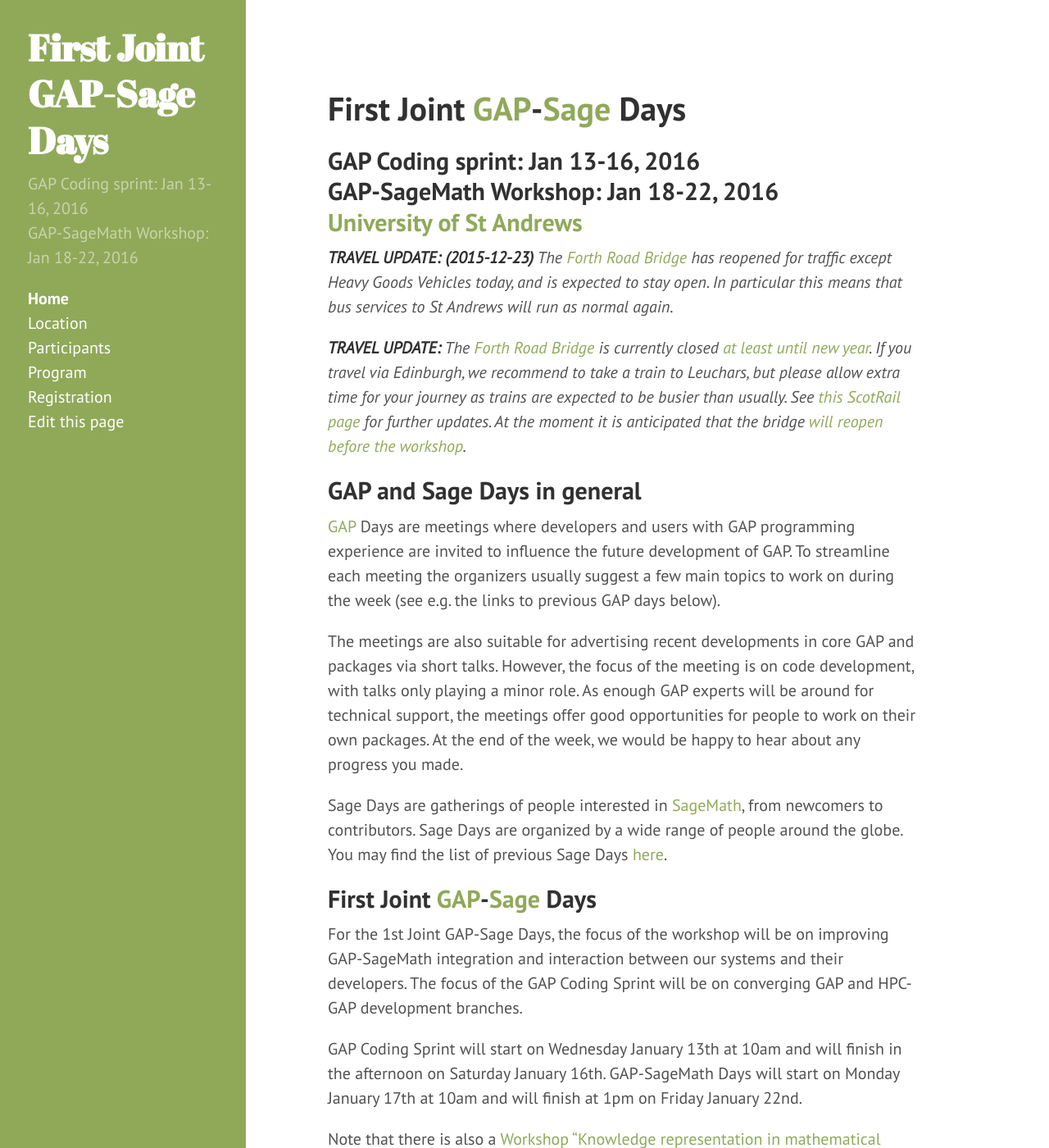
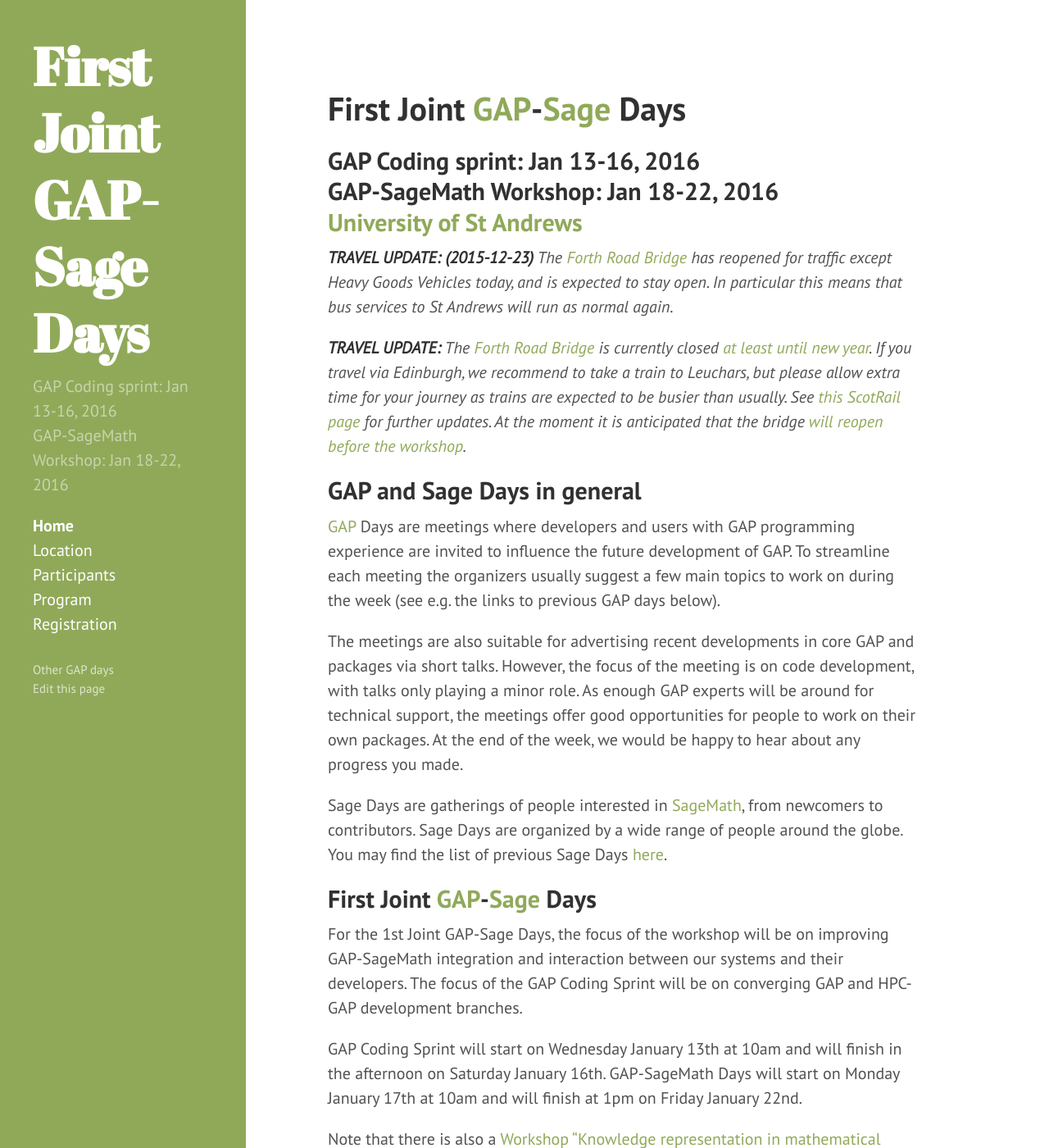
Before and after one commit to gapdays/gap-sage-days2016, a Jekyll site: the page built from index.md, in a window 1280 px wide and 1400 px high. Shown: the whole window at 82% size. Built offline with Jekyll 4.4.1, drawn with Linux system fonts in a browser that asks for light colours; Markdown is read by kramdown in place of the engine named in the settings.

Commit message:
Sidebar: add edit link, and link to gapdays.de

```diff
--- a/_includes/sidebar.html
+++ b/_includes/sidebar.html
@@ -1,6 +1,5 @@
 <div class="sidebar">
   <div class="container">
-  <!-- <div class="container sidebar-sticky"> -->
     <div class="sidebar-about">
       <h1>
         <a href="{{ site.baseurl }}/">
@@ -27,16 +26,10 @@
         {% endif %}
       {% endfor %}
 
-      <!--
-      <a class="sidebar-nav-item" href="{{ site.github.repo }}/archive/v{{ site.version }}.zip">Download</a>
-      <a class="sidebar-nav-item" href="{{ site.github.repo }}">GitHub project</a>
-      <span class="sidebar-nav-item">Currently v{{ site.version }}</span>
-      -->
-      <a class="sidebar-nav-item" href="{{ site.github.zip_url | replace: 'zipball', 'edit' }}/{% if page.source %}{{ page.source }}{% else %}{{ page.path }}{% endif %}">Edit this page</a>
+      <br>
+      <a class="sidebar-nav-item minor" href="http://gapdays.de/">Other GAP days</a>
+      <a class="sidebar-nav-item minor" href="{{ site.github.zip_url | replace: 'zipball', 'edit' }}/{% if page.source %}{{ page.source }}{% else %}{{ page.path }}{% endif %}">Edit this page</a>
+
     </nav>
-
-<!--
-    <p>&copy; {{ site.time | date: '%Y' }}. All rights reserved.</p>
--->
   </div>
 </div>
--- a/public/css/hyde.css
+++ b/public/css/hyde.css
@@ -55,7 +55,7 @@ html {
 
 .sidebar {
   text-align: center;
-  padding: 1.5rem 0.7rem;
+  padding: 2rem 1rem;
   color: rgba(255,255,255,.5);
   background-color: #202020;
 }
@@ -80,7 +80,7 @@ html {
   color: #fff;
   margin-top: 0;
   font-family: "Abril Fatface", serif;
-  font-size: 2.25rem;
+  font-size: 3.25rem;
 }
 
 /* Sidebar nav */
@@ -96,6 +96,10 @@ a.sidebar-nav-item:focus {
 }
 .sidebar-nav-item.active {
   font-weight: bold;
+}
+.sidebar-nav-item.minor {
+  color: rgba(255,255,255,.7);
+  font-size: 75%;
 }
 
 /* Sticky sidebar
```
